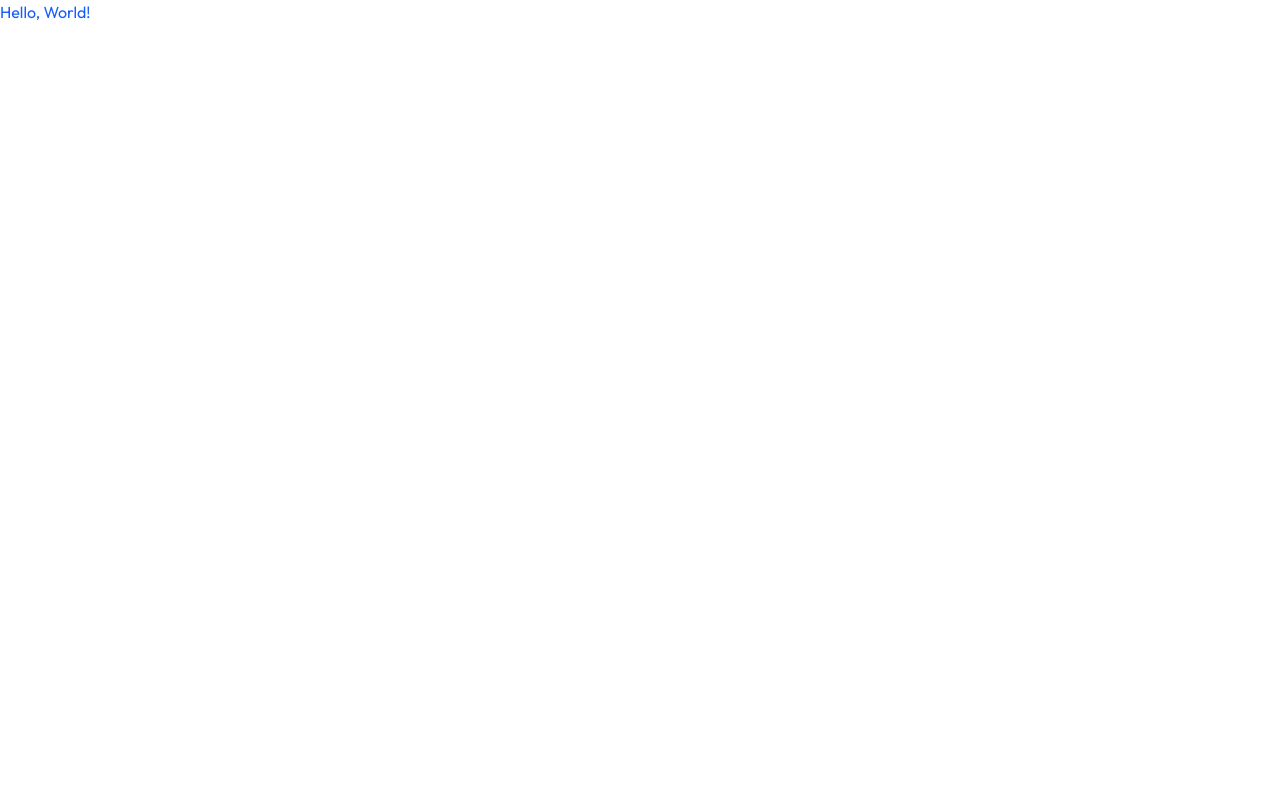
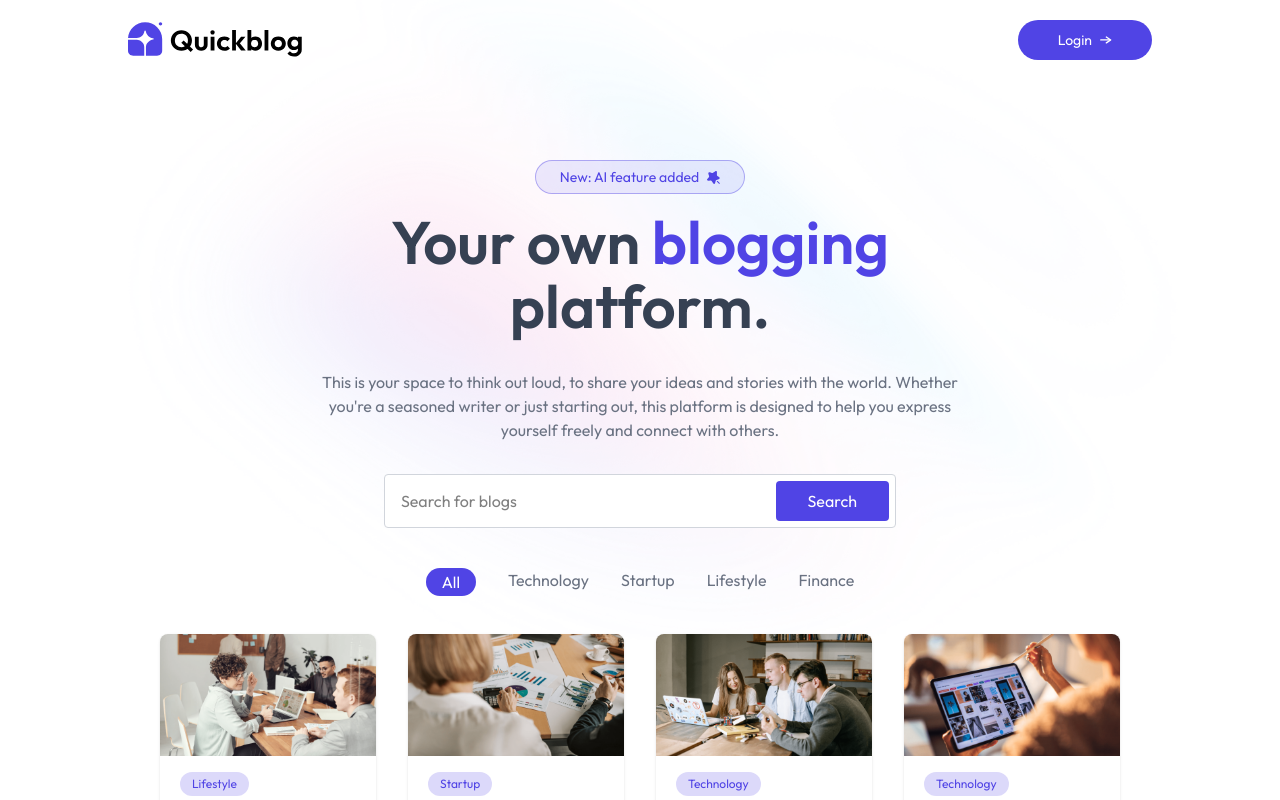
Before and after one commit to laxman-goud/ai-blog-platform, a React (Vite) app in the folder client/: page / in a window 1280 px wide. Shown: the top 800 px of the page. Built offline with nearby package versions, Linux system fonts and the light colour scheme.

Commit message:
client(feat): mount blog page to app

```diff
--- a/client/src/App.jsx
+++ b/client/src/App.jsx
@@ -1,9 +1,15 @@
 import React from 'react'
+import { Route, Routes } from 'react-router-dom'
+import Home from './pages/Home'
+import Blog from './pages/Blog'
 
 const App = () => {
   return (
     <div>
-      <h1 className='text-blue-600'>Hello, World!</h1>
+      <Routes>
+        <Route path='/' element={<Home />} />
+        <Route path='/blog/:id' element={<Blog />} />
+      </Routes>
     </div>
   )
 }
```
